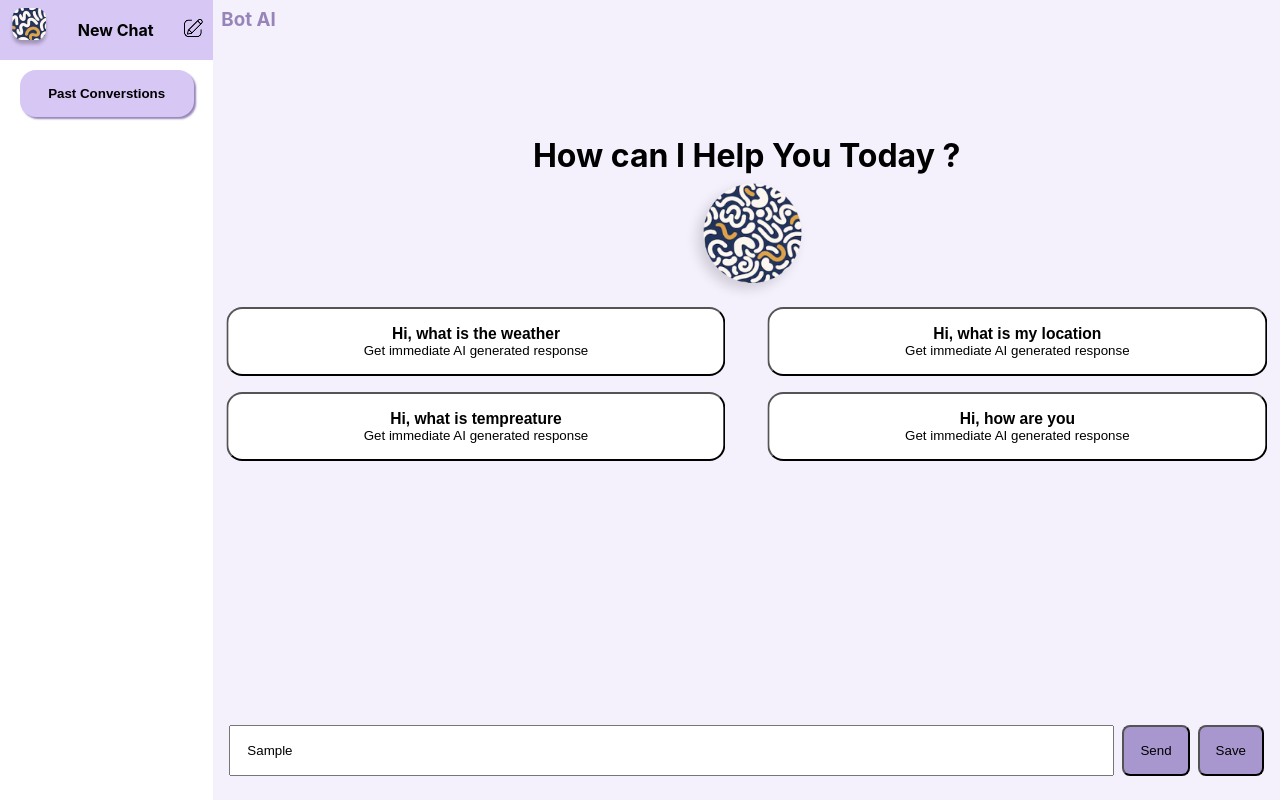
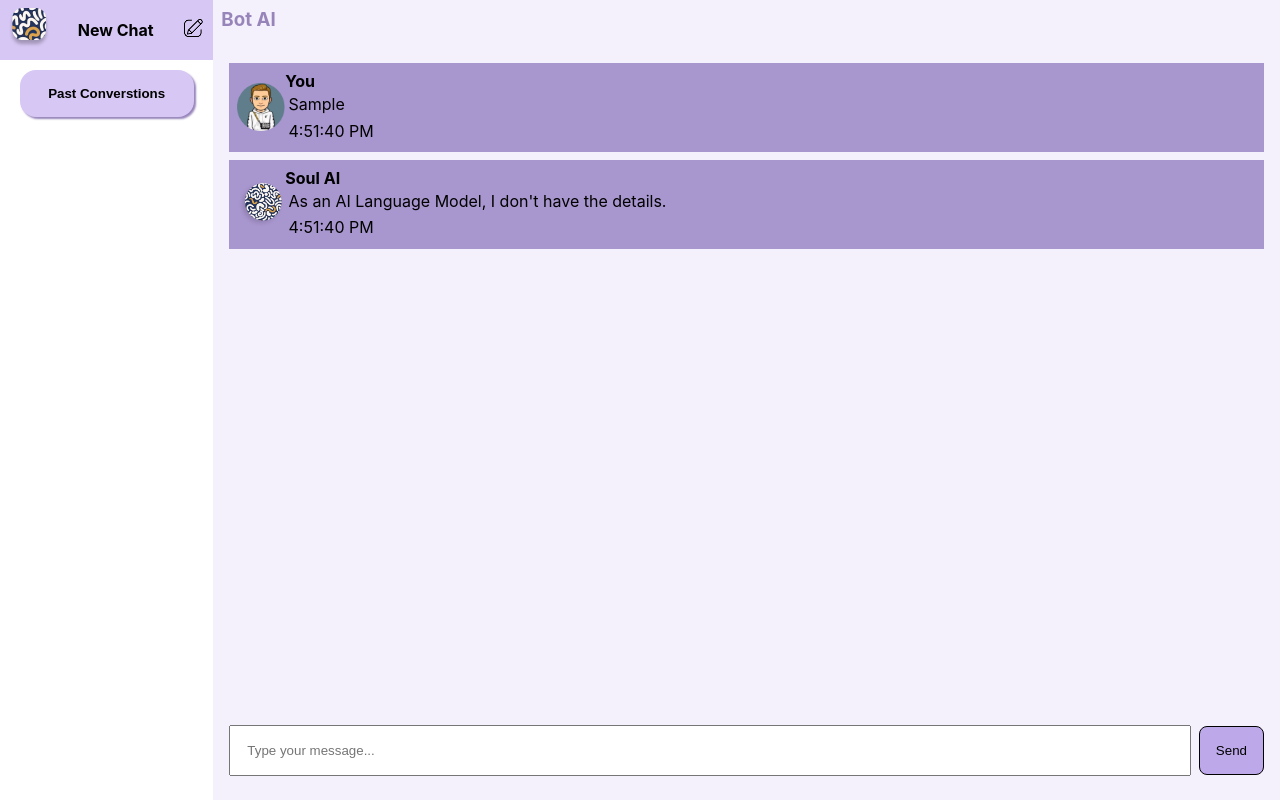
Before and after one commit to ryn-001/XBot-AI, a React (Create React App) app: page / in a window 1280 px wide. Both pictures are taken after typing "Sample" into the empty fields and a click on the button "Send". Built offline with nearby package versions, Linux system fonts and the light colour scheme.

Commit message:
Chat section done

```diff
--- a/src/App.js
+++ b/src/App.js
@@ -1,16 +1,24 @@
 import Sidebar from "./components/Sidebar.js";
-import Chat from "./components/Chat.js"
-import "./App.css"
-import { useState } from "react";
+import Chat from "./components/Chat.js";
+import "./App.css";
+import { useState, useEffect } from "react";
 
 function App() {
+  const [previousChat, setPreviousChat] = useState(
+    JSON.parse(localStorage.getItem("chat")) || []
+  );
 
-    return (
-        <div className="App">
-            <Sidebar/>
-            <Chat/>
-        </div>
-    );
+  useEffect(() => {
+    localStorage.setItem("chat", JSON.stringify(previousChat));
+    console.log(previousChat);
+  }, [previousChat]);
+
+  return (
+    <div className="App">
+      <Sidebar previousChat={previousChat} setPreviousChat={setPreviousChat}/>
+      <Chat previousChat={previousChat} setPreviousChat={setPreviousChat} />
+    </div>
+  );
 }
 
 export default App;
--- a/src/components/Chat.css
+++ b/src/components/Chat.css
@@ -83,9 +83,10 @@
 }
 
 .input-section > button{
-    background-color: #a896ce;
+    background-color: #bda9e9;
     padding: 1rem;
     outline: none;
+    border: 1px solid black;
     border-radius: 0.5rem;
 }
 
@@ -98,3 +99,36 @@
         display: none;
     }
 }
+
+.current-chats{
+    height: 82%;
+    overflow-y: auto;
+    padding: 1rem;
+}
+
+.chat{
+    text-align: start;
+    width: 100%;
+    margin-top: 0.5rem;
+    margin-bottom: 0.5rem;
+    display: flex;
+    align-items: center;
+    justify-content: flex-start;
+    background-color: #a896ce;
+    padding: 0.5rem;
+}
+
+.chat > img{
+    width: 3rem;
+    height: 3rem;
+}
+
+.msg{
+    display: flex;
+    flex-direction: column;
+    justify-content: flex-start;
+}
+
+.msg > span{
+    padding: 0.2rem;
+}
--- a/src/components/Chat.js
+++ b/src/components/Chat.js
@@ -1,58 +1,46 @@
-import { useState, useEffect } from "react";
-import "./Chat.css"
-import pfp from "../assets/images/chat-pfp.png"
+import { useState } from "react";
+import "./Chat.css";
+import pfp from "../assets/images/chat-pfp.png";
 import botData from "../sampleData.js";
 import user from "../assets/images/user.png";
 
-export default function Chat() {
+export default function Chat({ previousChat, setPreviousChat }) {
     const [message, setCurrentMessage] = useState("");
-    const [currentChat, setCurrentChat] = useState([]);
-    const [showWelcome, setShowWelcome] = useState(true);
+    const [showWelcome, setShowWelcome] = useState(previousChat.length === 0);
 
-    useEffect(() => {
-        const saved = JSON.parse(localStorage.getItem("chat")) || [];
-        setCurrentChat(saved);
-    }, []);
-
-    useEffect(() => {
-        localStorage.setItem("chat", JSON.stringify(currentChat));
-    }, [currentChat])
-
-    const formatTime = (timestamp) => {
-        const date = new Date(timestamp);
-        return date.toLocaleTimeString();
-    }
-
-    const handleSendMessage = (message) => {
-        if (message.trim() === "") return;
+    const handleSendMessage = (msgText) => {
+        const msg = msgText ? msgText.trim() : message.trim();
+        if (!msg) return;
 
         setShowWelcome(false);
 
         const userMsg = {
             sender: "user",
-            text: message,
+            text: msg,
             time: new Date().toLocaleTimeString(),
-        }
+        };
 
-        const updatedChat = [...currentChat, userMsg];
-        setCurrentChat(updatedChat);
-        setCurrentMessage("");
-
-        const match = botData.find((item) => item.question.toLowerCase() === message.toLowerCase());
-        const botReply = match ? match.response : "As an AI Language Model, I don't have the details.";
+        const match = botData.find(
+            (item) => item.question.toLowerCase() === msg.toLowerCase()
+        );
+        const botReply = match
+            ? match.response
+            : "As an AI Language Model, I don't have the details.";
 
         const botMsg = {
             sender: "bot",
             text: botReply,
             time: new Date().toLocaleTimeString(),
             feedback: null,
-        }
+        };
+
+        setPreviousChat([...previousChat, userMsg]);
+        setCurrentMessage("");
 
         setTimeout(() => {
-            setCurrentChat((prev) => [...prev, botMsg]);
+            setPreviousChat((prev) => [...prev, botMsg]);
         }, 500);
     };
-
 
     return (
         <div className="chat-section">
@@ -60,42 +48,74 @@ export default function Chat() {
                 <h3>Bot AI</h3>
             </div>
 
-            {showWelcome ? (<div className="welcome-heading">
+            {showWelcome ? (
+                <div className="welcome-heading">
                     <div className="welcome">
-                                    <h1>How can I Help You Today ?</h1>
-                                    <img src={pfp} alt="pfp"/>
+                        <h1>How can I Help You Today?</h1>
+                        <img src={pfp} alt="pfp" />
                     </div>
 
                     <div className="welcome-questions">
-                                    <button className="question" onClick={() => handleSendMessage("Hi, what is the weather")}>
+                        <button
+                            className="question"
+                            onClick={() => handleSendMessage("Hi, what is the weather")}
+                        >
                             <h3>Hi, what is the weather</h3>
                             <p>Get immediate AI generated response</p>
                         </button>
 
-                                    <button className="question" onClick={() => handleSendMessage("Hi, what is my location")}>
+                        <button
+                            className="question"
+                            onClick={() => handleSendMessage("Hi, what is my location")}
+                        >
                             <h3>Hi, what is my location</h3>
                             <p>Get immediate AI generated response</p>
                         </button>
 
-                                    <button className="question question-3" onClick={() => handleSendMessage("Hi, what is tempreature")}>
+                        <button
+                            className="question question-3"
+                            onClick={() => handleSendMessage("Hi, what is tempreature")}
+                        >
                             <h3>Hi, what is tempreature</h3>
                             <p>Get immediate AI generated response</p>
                         </button>
 
-                                    <button className="question" onClick={() => handleSendMessage("Hi, how are you")}>
+                        <button
+                            className="question"
+                            onClick={() => handleSendMessage("Hi, how are you")}
+                        >
                             <h3>Hi, how are you</h3>
                             <p>Get immediate AI generated response</p>
                         </button>
                     </div>
-            </div>) : (<div className="current-chats">
-
-            </div>)}
+                </div>
+            ) : (
+                <div className="current-chats">
+                    {previousChat.map((ele, idx) => (
+                        <div className="chat" key={idx}>
+                            <img src={ele.sender === "user" ? user : pfp} alt={ele.sender} />
+                            <div className="msg">
+                                <h4>{ele.sender === "user" ? "You" : "Soul AI"}</h4>
+                                <span>{ele.text}</span>
+                                <span className="time">{ele.time}</span>
+                            </div>
+                        </div>
+                    ))}
+                </div>
+            )}
 
             <div className="input-section">
-                <input type="text"/>
-                <button id="send">Send</button>
-                <button id="save">Save</button>
+                <input
+                    type="text"
+                    value={message}
+                    onChange={(e) => setCurrentMessage(e.target.value)}
+                    onKeyDown={(e) => e.key === "Enter" && handleSendMessage()}
+                    placeholder="Type your message..."
+                />
+                <button id="send" onClick={() => handleSendMessage()}>
+                    Send
+                </button>
             </div>
         </div>
-    )
+    );
 }
```
Also changed, not shown: src/components/Sidebar.css (line endings or trailing spaces). Lines whose indentation alone changed are shown as unchanged.
